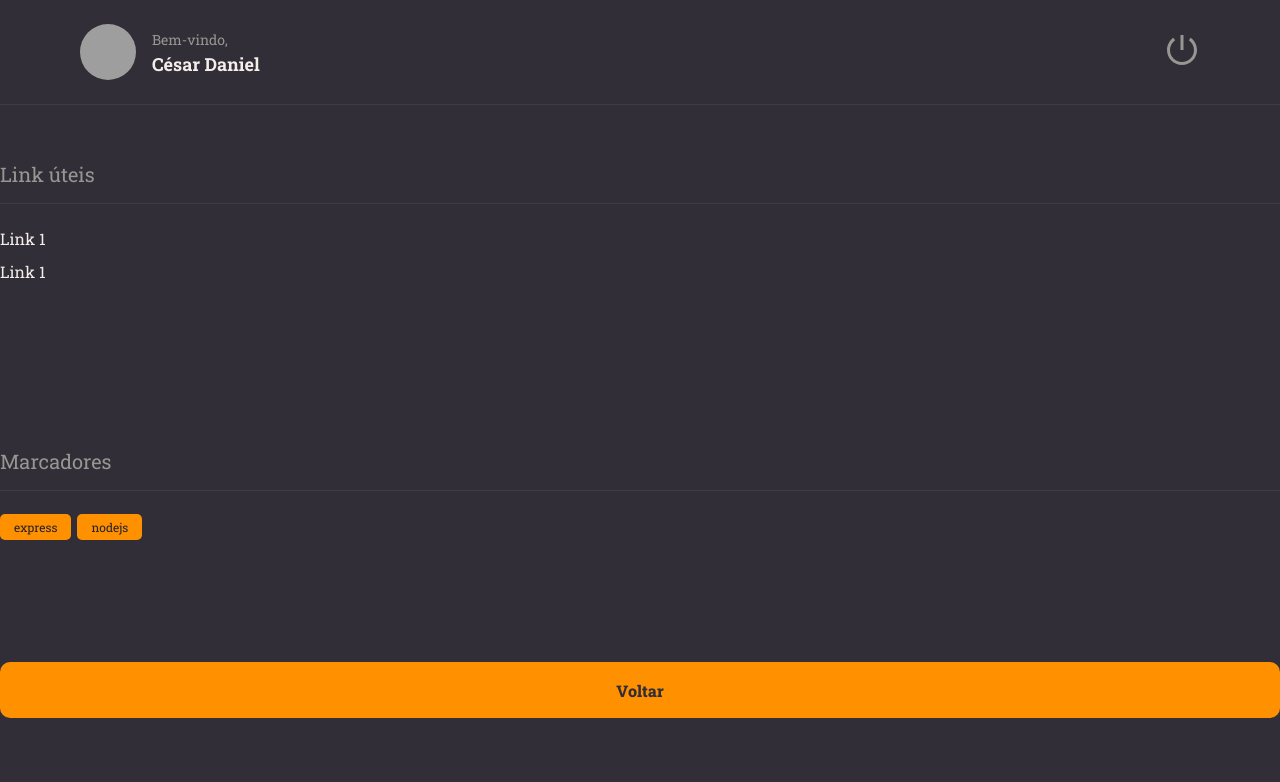
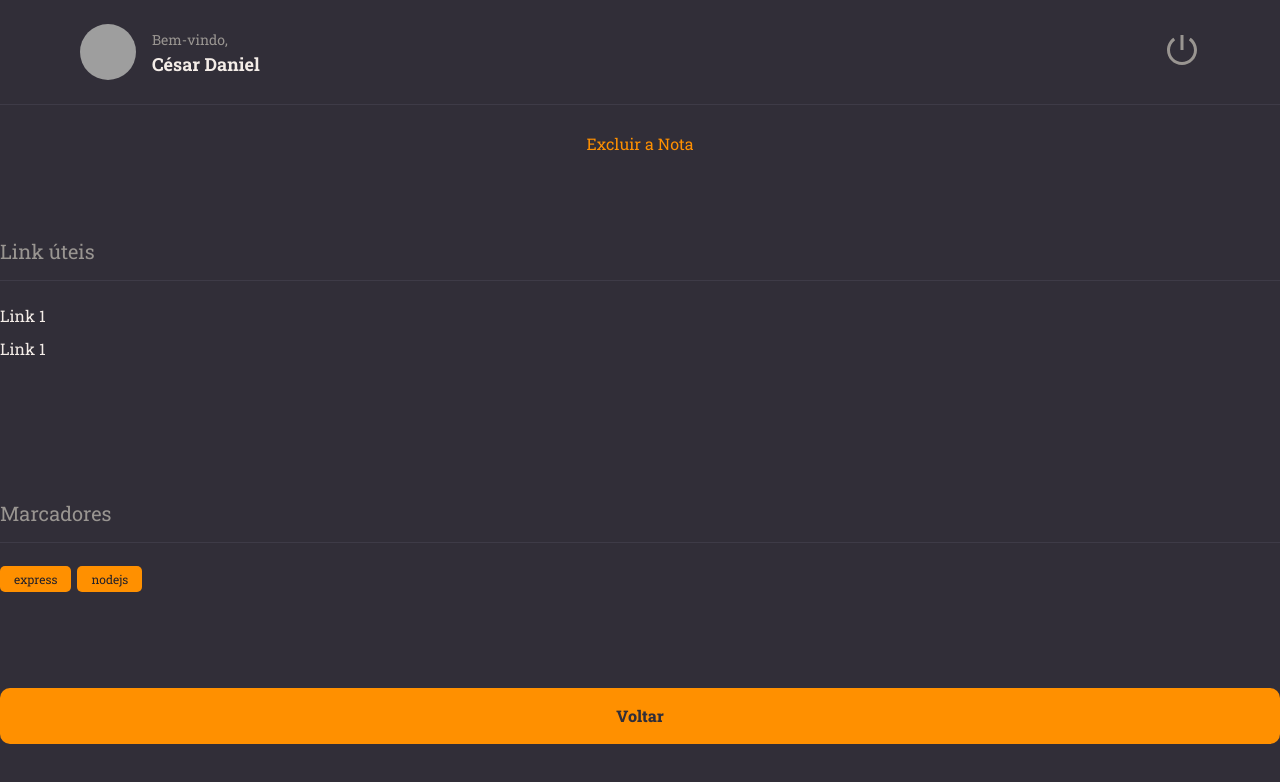
Before and after one commit to cesarDanielRodrigues/explorer-introducaoReact, a React (Vite) app in the folder rocketnotes/: page / in a window 1280 px wide. Shown: the top 782 px of the page. Built offline with nearby package versions, Linux system fonts and the light colour scheme; grey boxes are pictures that could not be loaded.

Commit message:
Componente ButtonText

```diff
--- /dev/null
+++ b/rocketnotes/src/components/ButtonText/index.jsx
@@ -0,0 +1,12 @@
+import { Container } from "./style"
+
+export function ButtonText({title, ...rest}) {
+  return (
+        <Container
+        type="button"
+        {...rest}
+        >
+            {title}
+        </Container>
+    )
+}
--- /dev/null
+++ b/rocketnotes/src/components/ButtonText/style.js
@@ -0,0 +1,8 @@
+import styled from "styled-components";
+
+export const Container = styled.button`
+    border:none;
+    background: none;
+    color: ${({theme})=>theme.COLORS.ORANGE};
+    font-size: 16px;
+`
--- a/rocketnotes/src/pages/Details/index.jsx
+++ b/rocketnotes/src/pages/Details/index.jsx
@@ -1,5 +1,6 @@
 import { Container, Links } from "./style"
 import { Header } from "../../components/Header"
+import { ButtonText } from "../../components/ButtonText"
 import { Section } from "../../components/Section"
 import { Tag } from "../../components/tag"
 import { Button } from "../../components/Button"
@@ -8,6 +9,7 @@
   return (
     <Container>
       <Header />
+      <ButtonText title="Excluir a Nota"/>
       <Section title="Link úteis">
         <Links>
           <li>
@@ -20,10 +22,9 @@
       </Section>
 
       <Section title="Marcadores">
-        <Tag title="express"/>
-        <Tag title="nodejs"/>
+        <Tag title="express" />
+        <Tag title="nodejs" />
       </Section>
-
 
       <Button title="Voltar" />
     </Container>
```
Lines whose indentation alone changed are shown as unchanged.
